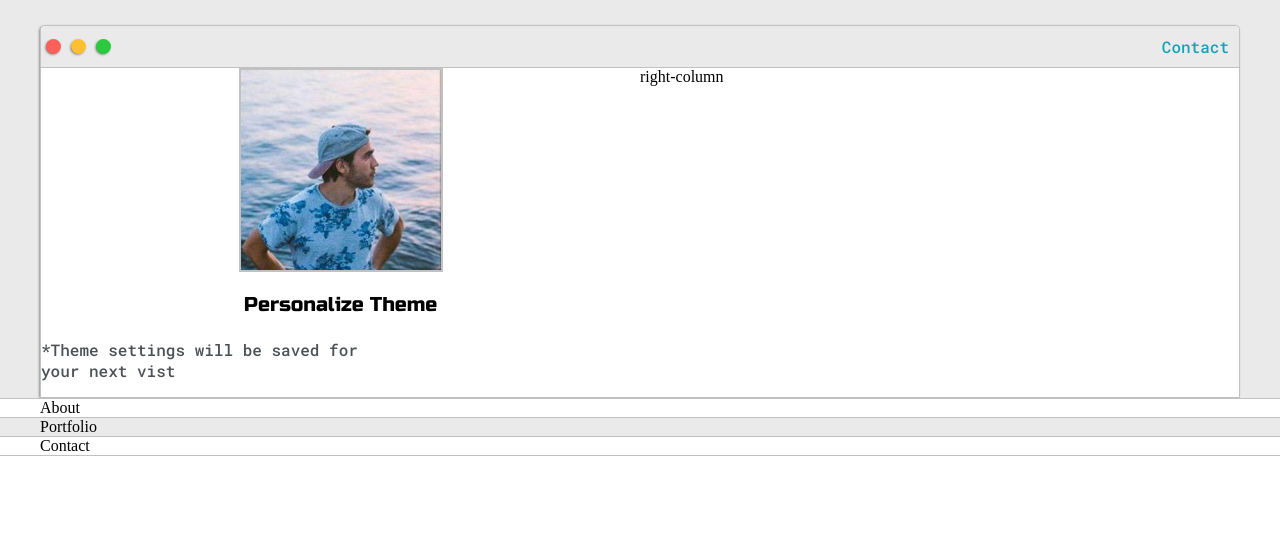
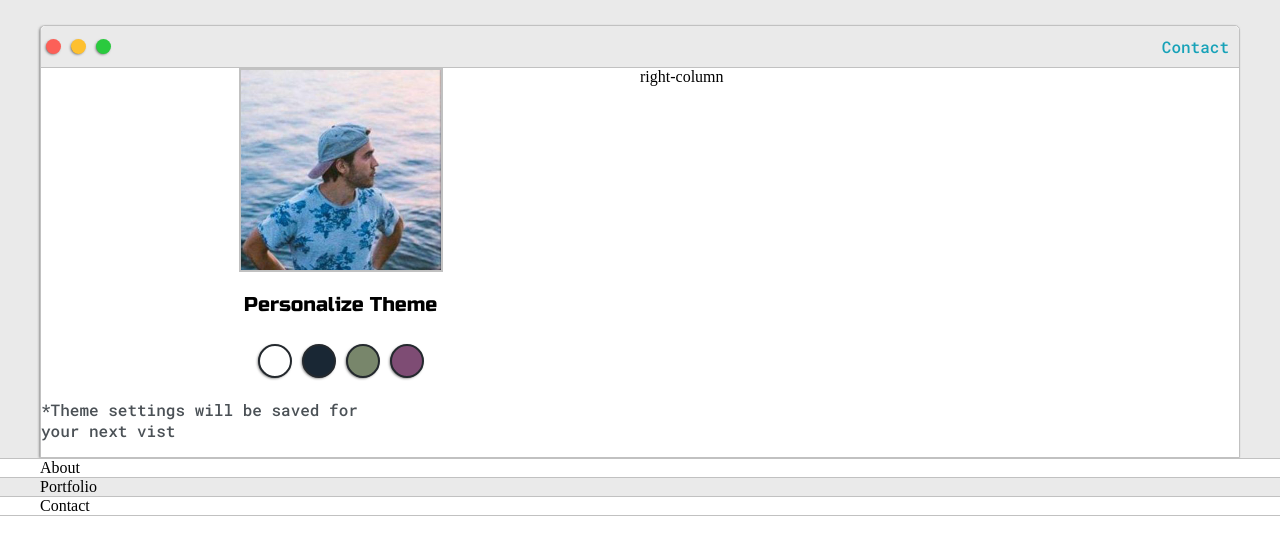
Before and after one commit to Annie-Huang/portfolio-website2, a website: page index.html in a window 1280 px wide. Shown: the part 136-686 px from the top of the page. Drawn offline with Linux system fonts and the light colour scheme.

Commit message:
Style the #theme-options-wrapper in flex box

```diff
--- a/default.css
+++ b/default.css
@@ -6,6 +6,8 @@
 
   --mainText: black;
   --secondaryText: #4b5156;
+
+  --themeDotBorder: #24292e;
 }
 
 html, body {
@@ -154,6 +156,47 @@ h6 { font-size: 16px;}
   border: 2px solid var(--borderColor);
 }
 
+#theme-options-wrapper {
+  display: flex;
+  justify-content: center;
+}
+
+.theme-dot {
+  height: 30px;
+  width: 30px;
+  /*background-color: black;*/
+  border-radius: 50%;
+
+  margin: 5px;
+  border: 2px solid var(--themeDotBorder);
+
+  -webkit-box-shadow: -1px 1px 3px -1px rgba(0,0,0,0.75);
+  -moz-box-shadow: -1px 1px 3px -1px rgba(0,0,0,0.75);
+  box-shadow: -1px 1px 3px -1px rgba(0,0,0,0.75);
+
+  cursor: pointer;
+}
+
+.theme-dot:hover {
+  border-width: 5px;
+}
+
+#light-mode{
+  background-color: #fff;
+}
+
+#blue-mode{
+  background-color: #192734;
+}
+
+#green-mode{
+  background-color: #78866b;
+}
+
+#purple-mode{
+  background-color: #7E4C74;
+}
+
 .right-column {
   grid-area: right-column;
   /*border: 1px dashed lightcoral;*/
```
